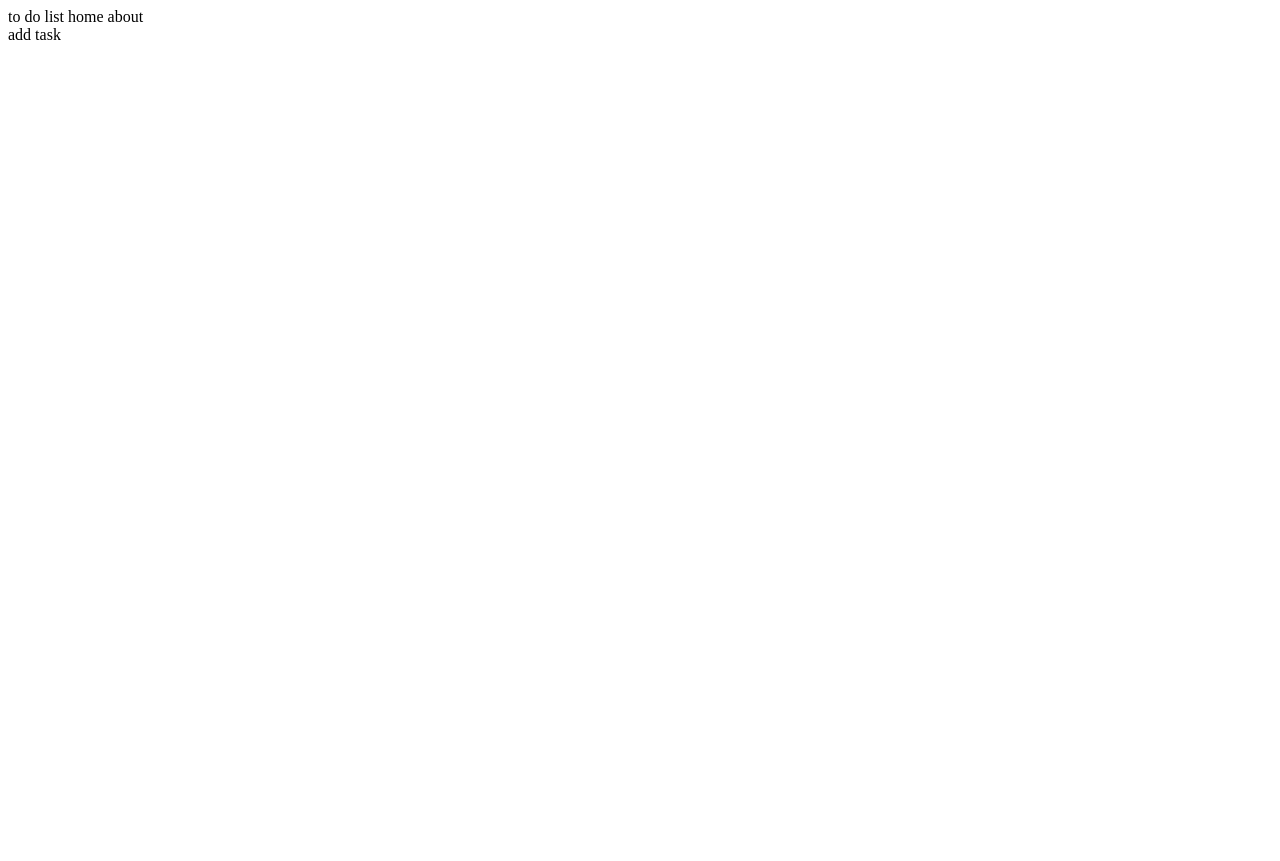
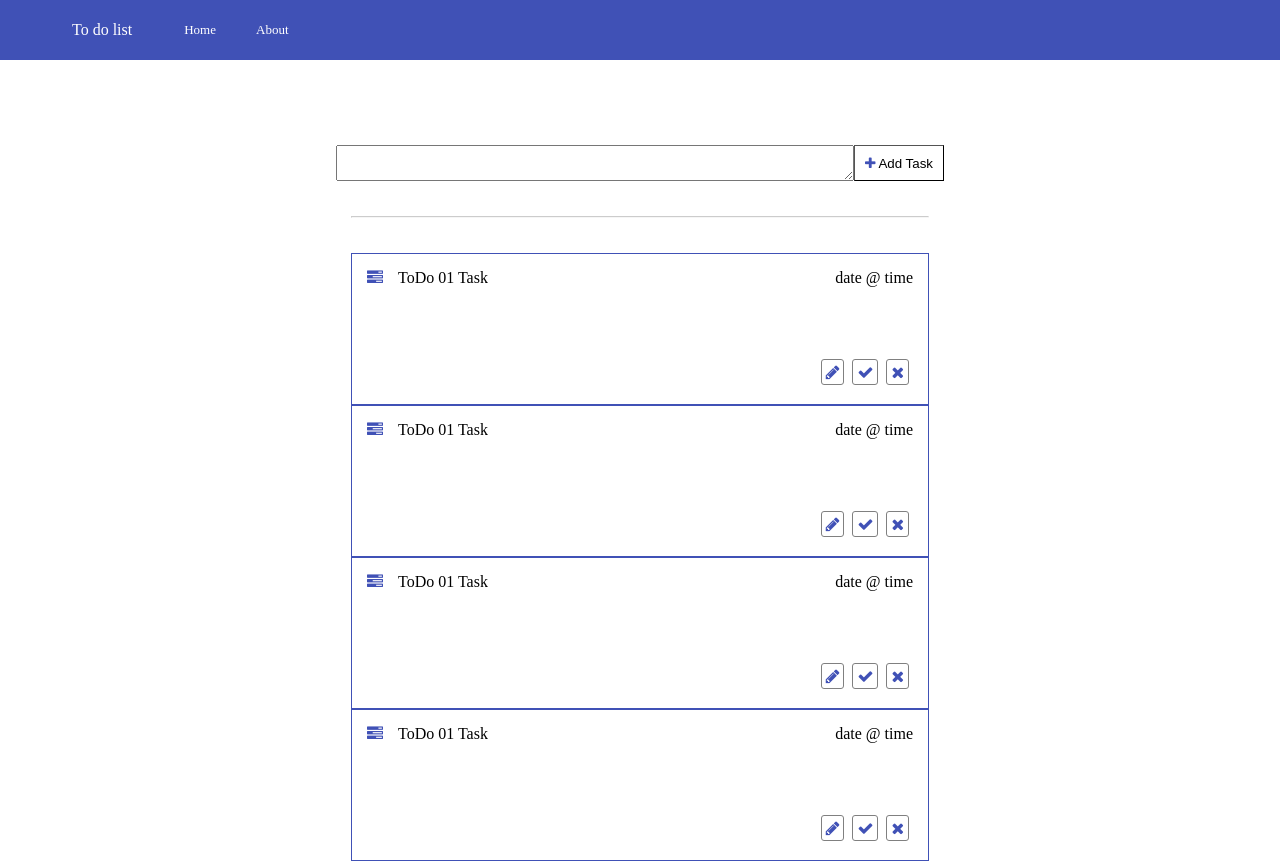
Before and after one commit to AyeshaRafi1/JavaScript-Practice, a plain HTML site: page index.html in a window 1280 px wide. Before the commit the page ends 800 px from the top, so only its background shows below. Drawn offline with Linux system fonts and the light colour scheme.

Commit message:
html and css done.

```diff
--- a/index.html
+++ b/index.html
@@ -5,25 +5,104 @@
     <meta http-equiv="X-UA-Compatible" content="IE=edge">
     <meta name="viewport" content="width=device-width, initial-scale=1.0">
     <title>Document</title>
+    <link rel="stylesheet" href="./styles.css">
+    <link rel="stylesheet" href="https://cdnjs.cloudflare.com/ajax/libs/font-awesome/4.7.0/css/font-awesome.min.css">
+
+
 </head>
 <body>
     <nav>
-        to do list
-        home
-        about
+        <ul>
+          <li><a href="#welcome-section" class="big-text">To do list</a></li>
+          <li><a href="#projects">Home</a></li>
+          <li><a href="#ending">About</a></li>
+        </ul>
     </nav>
-    <section>
-        add task
+
+    <section class="add-tasks">
+        <textarea></textarea>
+        <button><i class="fa fa-plus"></i> Add Task</button>
     </section>
-    <section>
-        <div>
+    <hr>
+    <section class ="tasks">
+            <div class="box">
+                <div class="box-upper">
+                    <div class="box-upper-left">
+                        <i class="left fa fa-tasks"></i>
+                        ToDo 01 Task
+                    </div>
+                    <div>
+                        date @ time
+                    </div>
+                </div>
 
-        </div>
-        <div>
+                <div class="box-lower">
+                    <i class="fa fa-pencil"></i>
+                    <i class="fa fa-check"></i>
+                    <i class="fa fa-remove"></i>
+                </div>
 
-        </div>
+            </div>
+
+            <div class="box">
+                <div class="box-upper">
+                    <div class="box-upper-left">
+                        <i class="left fa fa-tasks"></i>
+                        ToDo 01 Task
+                    </div>
+                    <div>
+                        date @ time
+                    </div>
+                </div>
+
+                <div class="box-lower">
+                    <i class="fa fa-pencil"></i>
+                    <i class="fa fa-check"></i>
+                    <i class="fa fa-remove"></i>
+                </div>
+
+            </div>
+
+
+            <div class="box">
+                <div class="box-upper">
+                    <div class="box-upper-left">
+                        <i class="left fa fa-tasks"></i>
+                        ToDo 01 Task
+                    </div>
+                    <div>
+                        date @ time
+                    </div>
+                </div>
+
+                <div class="box-lower">
+                    <i class="fa fa-pencil"></i>
+                    <i class="fa fa-check"></i>
+                    <i class="fa fa-remove"></i>
+                </div>
+
+            </div>
+
+            <div class="box">
+                <div class="box-upper">
+                    <div class="box-upper-left">
+                        <i class="left fa fa-tasks"></i>
+                        ToDo 01 Task
+                    </div>
+                    <div>
+                        date @ time
+                    </div>
+                </div>
+
+                <div class="box-lower">
+                    <i class="fa fa-pencil"></i>
+                    <i class="fa fa-check"></i>
+                    <i class="fa fa-remove"></i>
+                </div>
+
+            </div>
+
     </section>
-
 
 </body>
 </html>
--- a/script.js
+++ b/script.js
@@ -0,0 +1 @@
+'use strict'
--- a/styles.css
+++ b/styles.css
@@ -0,0 +1,129 @@
+body {
+    padding: 0;
+    margin: 0;
+}
+
+nav {
+    margin:0;
+    padding:0;
+    background-color:rgb(64,81,182);
+    width:100%;
+    align-self: top;
+  }
+  nav ul {
+    display: flex;
+    justify-content: flex-start;
+    align-items: center;
+    align-content: center;
+    margin:0;
+    height: 60px;
+  }
+  nav ul li {
+    align-self: center;
+    list-style-type: none;
+    color: white;
+    font-size: small;
+    margin:0;
+    padding:15.5px 20px;
+  }
+  nav ul li:hover {
+    background-color:rgb(69,86,125);
+  }
+  nav ul li a{
+    text-decoration: none;
+    color: white;
+  }
+
+  .big-text {
+    font-size: medium;
+    padding:12px 12px;
+  }
+  .add-tasks {
+    width: 100%;
+    display: flex;
+    align-content: center;
+    align-items: center;
+    justify-content: center;
+    margin-top: 35px;
+  }
+
+  textarea {
+    width: 40%;
+    text-decoration: none;
+    margin-top: 50px;
+    margin-bottom: 35px;
+  }
+
+  button {
+    padding: 9.5px;
+    text-decoration: none;
+    margin-top: 50px;
+    margin-bottom: 35px;
+    background-color: white;
+    border-width: 1px;
+
+  }
+
+  hr {
+    opacity: 0.5;
+    width: 45%;
+    margin: auto;
+    padding-top: 0;
+    margin-top: 0;
+  }
+
+  .tasks {
+    width: 100%;
+    display: flex;
+    align-content: center;
+    align-items: center;
+    justify-content: center;
+    flex-flow: column wrap;
+    margin-top: 35px;
+  }
+  .box {
+    width: 45%;
+    height: 150px;
+    border: rgb(64,81,182);
+    border-width: 1px;
+    border-style: solid;
+    display: flex;
+    flex-direction: column;
+    justify-content: space-between;
+  }
+
+
+  .box-upper {
+    display: flex;
+    justify-content: space-between;
+    align-content: space-between;
+    padding-top: 15px;
+    padding-right: 15px;
+  }
+  .box-upper-left {
+      display: flex;
+  }
+  .box-upper-left i {
+      margin: 0px 15px;
+  }
+  .box-lower {
+    display: flex;
+    justify-content: flex-end;
+    margin-bottom: 15px;
+    margin-right: 15px;
+  }
+
+  .box-lower i {
+    margin: 4px;
+    padding:4px;
+    border-width: 1px;
+    border-style: solid;
+    border-color: grey;
+    border-radius: 3px;
+
+  }
+
+  i {
+    color: rgb(64,81,182);
+
+  }
```
